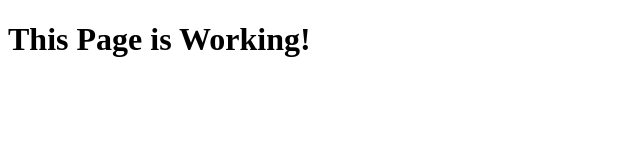
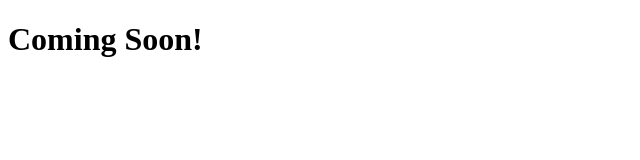
Before and after one commit to suitetotal/suitetotal.github.io, a plain HTML site: page index.html in a window 1280 px wide. Shown: the whole page, without its empty margins (0-640 px from the left). Drawn offline with Linux system fonts and the light colour scheme.

Commit message:
Update index.html

```diff
--- a/index.html
+++ b/index.html
@@ -6,6 +6,6 @@
  <meta name="viewport" content="width=device-width,initial-scale=1.0" />
 </head>
 <body>
- <h1>This Page is Working!</h1>
+ <h1>Coming Soon!</h1>
 </body>
 </html>
```
